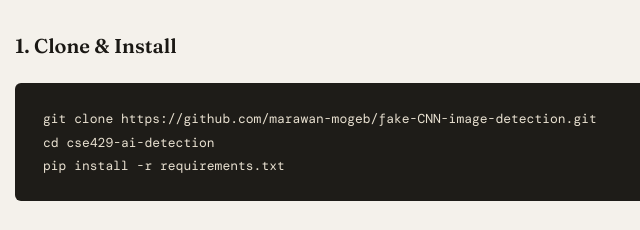
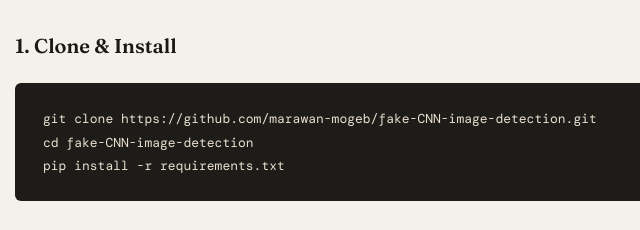
Before and after one commit to marawan-mogeb/fake-CNN-image-detection, a plain HTML site: page index.html in a window 1280 px wide. Shown: the part 7696-7926 px from the top of the page, 325-965 px from the left. Drawn offline with nearby package versions, Linux system fonts and the light colour scheme; a web font is replaced by a local one.

Commit message:
Fix clone directory path in setup instructions

```diff
--- a/index.html
+++ b/index.html
@@ -861,7 +861,7 @@
       <h2>How to Run</h2>
       <h3>1. Clone & Install</h3>
        <pre><span class="pre-label">bash</span><code>git clone https://github.com/marawan-mogeb/fake-CNN-image-detection.git
-cd cse429-ai-detection
+cd fake-CNN-image-detection
 pip install -r requirements.txt</code></pre>
       <h3>2. Run the Flask Server</h3>
       <pre><span class="pre-label">bash</span><code>python app.py
```
